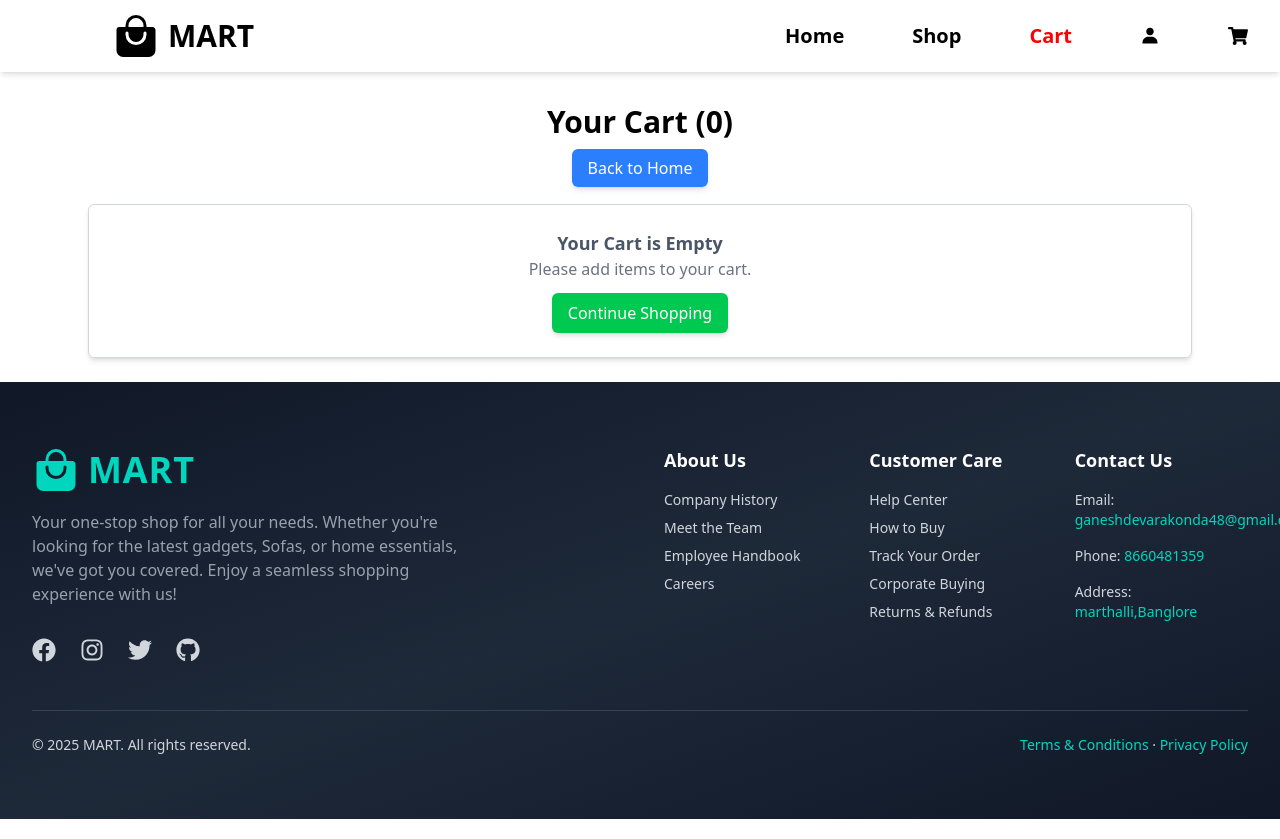
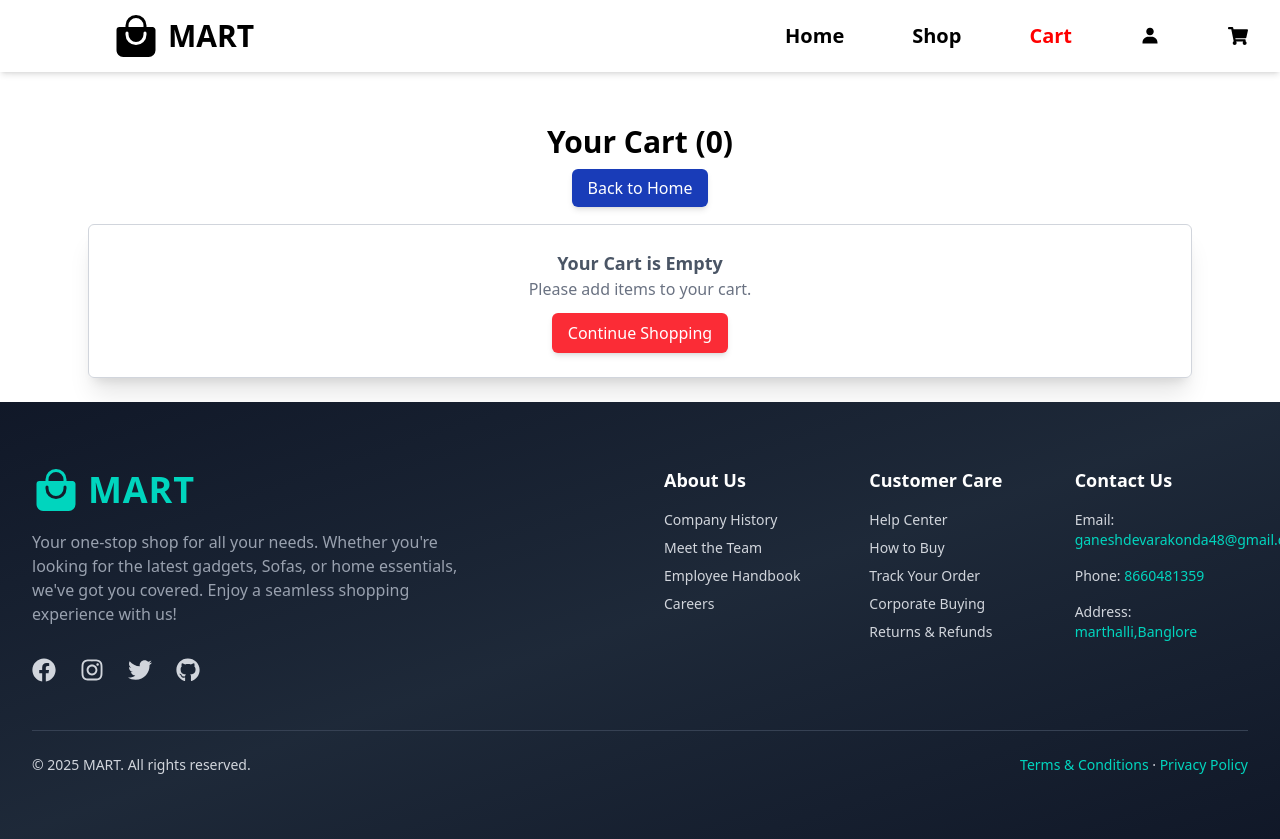
Before and after one commit to chinna299/E-commerce, a React (Vite) app in the folder react-Project/: page /cart in a window 1280 px wide. Shown: the top 839 px of the page. Built offline with nearby package versions, Linux system fonts and the light colour scheme.

Commit message:
Updated Cart page

```diff
--- a/react-Project/src/components/Cart.jsx
+++ b/react-Project/src/components/Cart.jsx
@@ -13,23 +13,23 @@ export default function Cart() {
 
   // If cart is empty, show a message and a button to go back to home
   return (
-    <div className="p-6 max-w-6xl mx-auto mt-[80px]">
+    <div className="p-6 max-w-6xl mx-auto mt-[100px]">
       {cartProducts.length === 0 ? (
         <div className="text-center">
           {/* Header */}
           <h2 className="text-3xl font-bold mb-4">Your Cart (0)</h2>
 
           {/* Back to Home Button */}
-          <Link to="/" className="bg-blue-500 text-white px-4 py-2 mt-2 rounded-md shadow-md hover:bg-blue-700 transition duration-300">
+          <Link to="/" className="bg-blue-800 text-white px-4 py-2 mt-2 rounded-md shadow-md hover:bg-blue-600 transition duration-300">
             Back to Home
           </Link>
 
           {/* Empty Cart Message */}
-          <div className="mt-6 p-6 border border-gray-300 shadow-md rounded-md">
+          <div className="mt-6 p-6 border border-gray-300 shadow-xl hover:shadow-2xl rounded-md">
             <h3 className="text-lg font-semibold text-gray-600">Your Cart is Empty</h3>
             <p className="text-gray-500">Please add items to your cart.</p>
             {/* Continue Shopping Button */}
-            <Link to="/shopFilter" className="mt-3 inline-block bg-green-500 text-white px-4 py-2 rounded-md shadow-md hover:bg-green-700 transition duration-300">
+            <Link to="/shopFilter" className="mt-3 inline-block bg-red-500 text-white px-4 py-2 rounded-md shadow-md hover:bg-red-700 transition duration-300">
                Continue Shopping
             </Link>
           </div>
@@ -80,15 +80,16 @@ export default function Cart() {
                     +
                   </button>
                 </div>
+
               </div>
             ))}
           </div>
 
           {/* Right Column - Cart Summary */}
-          <div className="bg-gray-100 p-6 rounded-lg shadow-lg space-y-4 h-fit">
-            <h2 className="text-xl font-semibold mb-3 text-center">Cart Summary</h2>
+          <div className="bg-gray-100 p-8 rounded-lg shadow-lg space-y-4 h-fit">
+            <h2 className="text-xl font-bold mb-3 text-center">Cart Summary</h2>
             <hr className="border-gray-300 mb-4" />
-            <p className="text-md">Total Items: {totalItems}</p>
+            <p className="text-md font-semibold">Total Items: {totalItems}</p>
             <p className="text-2xl font-bold text-red-400">Total Price: ${totalPrice.toFixed(2)}</p>
           </div>
         </div>
```
